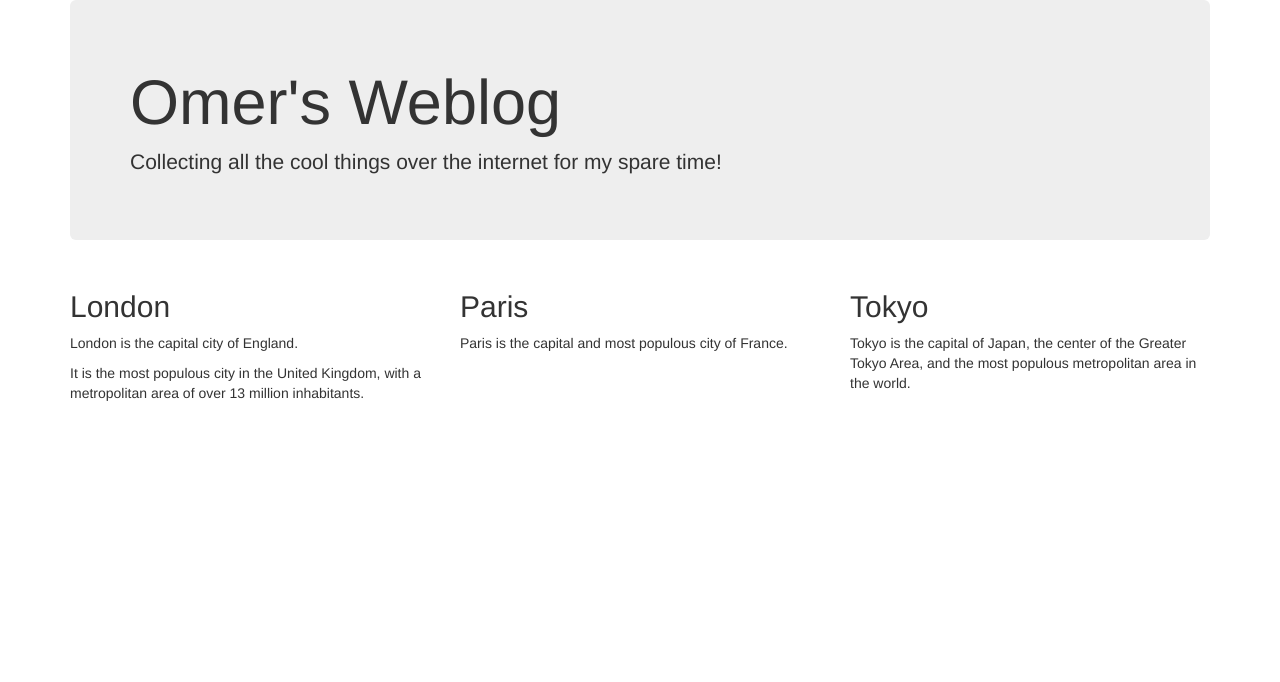
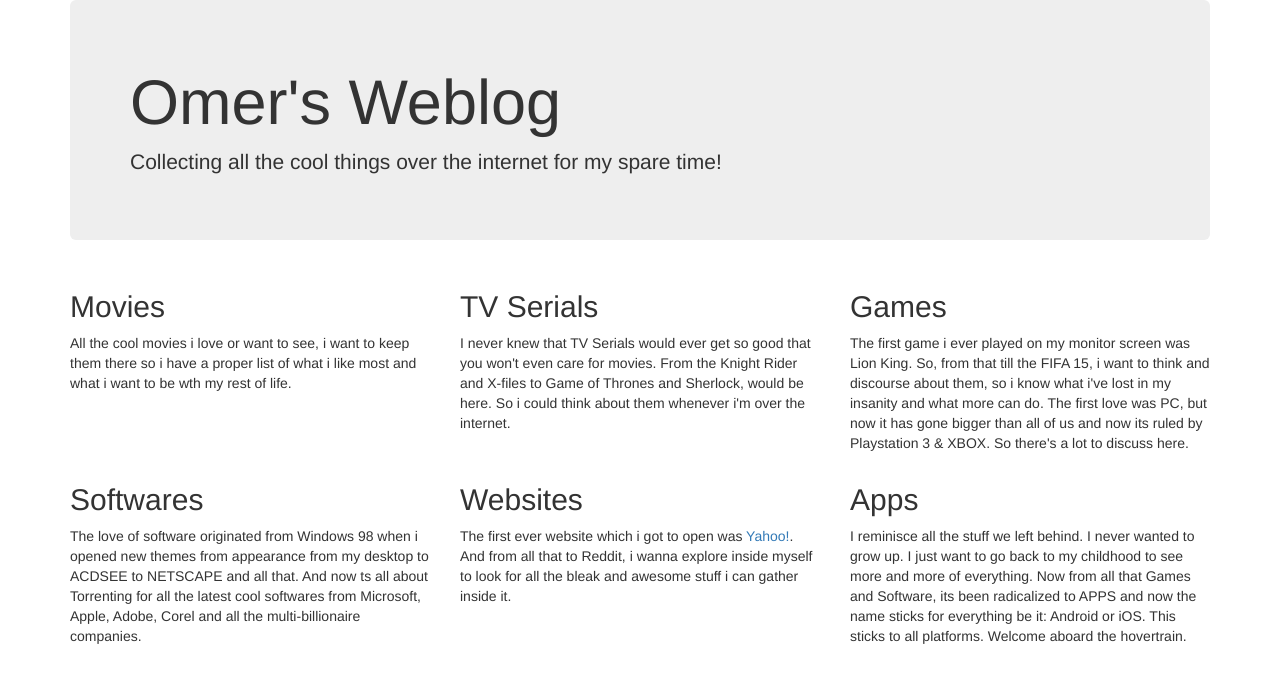
Before and after one commit to iomer/iomer.github.io, a plain HTML site: page iomer-2.html in a window 1280 px wide. Drawn offline with nearby package versions, Linux system fonts and the light colour scheme.

Commit message:
editings

```diff
--- a/iomer-2.html
+++ b/iomer-2.html
@@ -18,20 +18,50 @@
 <div class="container">
 <div class="row">
   <div class="col-md-4">
-    <h2>London</h2>
-    <p>London is the capital city of England.</p>
-    <p>It is the most populous city in the United Kingdom,
-    with a metropolitan area of over 13 million inhabitants.</p>
+    <h2>Movies</h2>
+    <p>All the cool movies i love or want to see, i want to keep them there so i have a proper list of what i like most and what i want to be wth my rest of life. </p>
+
   </div>
-  <div class="col-md-4">
-    <h2>Paris</h2>
-    <p>Paris is the capital and most populous city of France.</p>
+
+
+<div class="col-md-4">
+    <h2>TV Serials</h2>
+    <p>I never knew that TV Serials would ever get so good that you won't even care for movies. From the Knight Rider and X-files to Game of Thrones and Sherlock, would be here. So i could think about them whenever i'm over the internet.</p>
   </div>
-  <div class="col-md-4">
-    <h2>Tokyo</h2>
-    <p>Tokyo is the capital of Japan, the center of the Greater Tokyo Area,
-    and the most populous metropolitan area in the world.</p>
+
+
+<div class="col-md-4">
+    <h2>Games</h2>
+    <p>The first game i ever played on my monitor screen was Lion King. So, from that till the FIFA 15, i want to think and discourse about them, so i know what i've lost in my insanity and what more  can do. The first love was PC, but now it has gone bigger than all of us and now its ruled by Playstation 3 & XBOX. So there's a lot to discuss here.</p>
   </div>
+
+
+<div class="col-md-4">
+    <h2>Softwares</h2>
+    <p>The love of software originated from Windows 98 when i opened new themes from appearance from my desktop to ACDSEE to NETSCAPE and all that. And now ts all about Torrenting for all the latest cool softwares from Microsoft, Apple, Adobe, Corel and all the multi-billionaire companies.</p>
+  </div>
+
+<div class="col-md-4">
+    <h2>Websites</h2>
+    <p>The first ever website which i got to open was <a href="http://www.yahoo.com" target="_blank">Yahoo!</a>. And from all that to Reddit, i wanna explore inside myself to look for all the bleak and awesome stuff i can gather inside it.</p>
+  </div>
+
+<div class="col-md-4">
+
+    <h2>Apps</h2>
+    <p> I reminisce all the stuff we left behind. I never wanted to grow up. I just want to go back to my childhood to see more and more of everything. Now from all that Games and Software, its been radicalized to APPS and now the name sticks for everything be it: Android or iOS. This sticks to all platforms. Welcome aboard the hovertrain.</p>
+  </div>
+
+
+
+
+
+
+
+
+
+
+
 </div>
 </div>
 
```
Also changed, not shown: index.html (+1 -1 lines).
